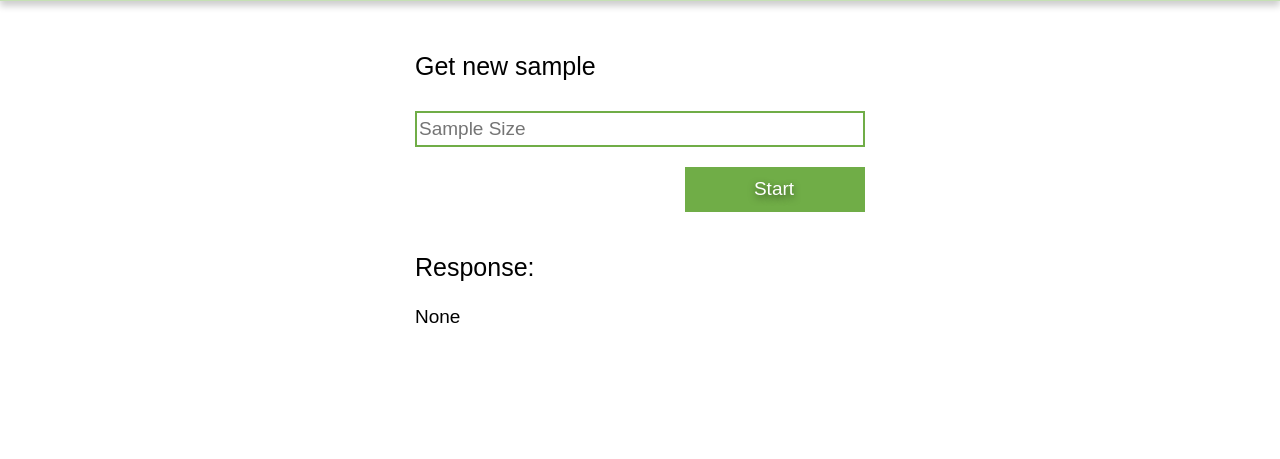
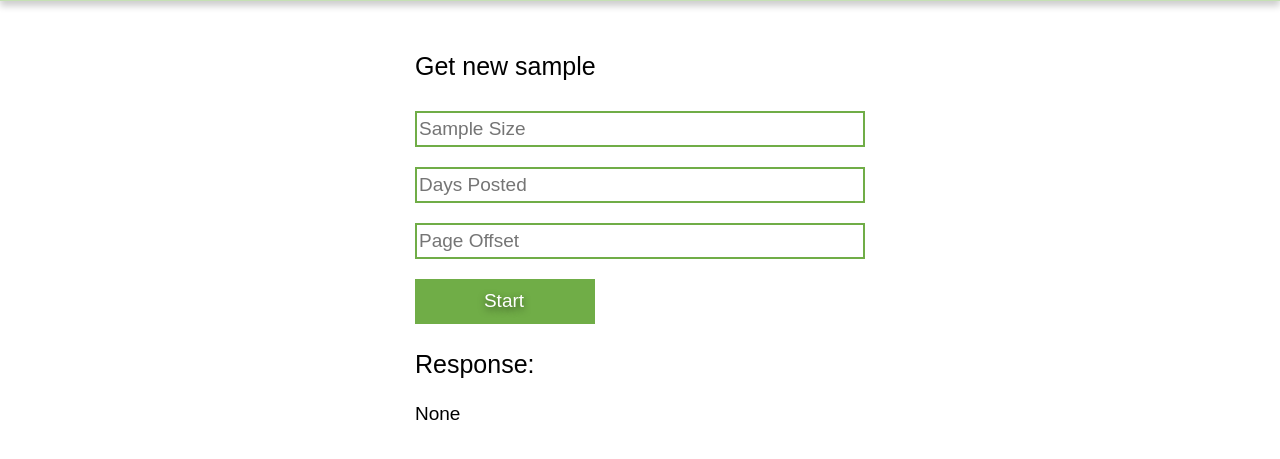
Before and after one commit to savf/gemjob, a Flask app: page /admin in a window 1280 px wide. Shown: the part 289-748 px from the top of the page. Run offline with Flask 2, Linux system fonts and the light colour scheme; data that the repository does not hold is empty.

Commit message:
Admin angepasst, data module angepasst

```diff
--- a/data_module/requirements.txt
+++ b/data_module/requirements.txt
@@ -1,5 +1,4 @@
 flask-restful
 python-upwork
 requests
-beautifulsoup4
 rethinkdb
--- a/webserver_module/app.py
+++ b/webserver_module/app.py
@@ -1,13 +1,13 @@
 import os
+working_dir = os.path.dirname(os.path.realpath(__file__)) + '/'
+os.environ['HTTPLIB_CA_CERTS_PATH'] = working_dir + 'cacert.pem'
 from flask import Flask, render_template, request, make_response, redirect, session, jsonify
 import requests
 import upwork
 import credentials
 
-working_dir = os.path.dirname(os.path.realpath(__file__)) + '/'
-os.environ['HTTPLIB_CA_CERTS_PATH'] = working_dir + 'cacert.pem'
-
 module_urls = {'D': 'http://data_module:5000/', 'DM': 'http://data_mining_module:5000/', 'DB': 'http://database_module:8080/'}
+# module_urls = {'D': 'http://localhost:5000/', 'DM': 'http://localhost:5001/', 'DB': 'http://localhost:8001/'}
 
 app = Flask(__name__)
 
@@ -67,14 +67,18 @@ def admin():
 
 @app.route('/get_sample')
 def get_sample():
-    sample_size = request.args.get('sample_size', 0, type=int)
+    json_data = request.args.to_dict()
+    for key, value in json_data.items():
+        try:
+            json_data[key] = int(value)
+        except:
+            json_data.pop(key)
 
     try:
-        result = requests.get(module_urls['D']+"/update_data/"+str(sample_size))
+        result = requests.post(module_urls['D']+"update_data/", json=json_data)
+        return jsonify(result=result.content)
     except:
-        result = 'Server not reachable'
-
-    return jsonify(result=result)
+        return jsonify(result='Server not responding')
 
 @app.route('/is_online')
 def is_online():
--- a/webserver_module/static/script.js
+++ b/webserver_module/static/script.js
@@ -8,7 +8,9 @@ $(document).ready(function() {
         $('#GetSample').prop("disabled",true).addClass("Disabled");
 
         $.getJSON($SCRIPT_ROOT + '/get_sample', {
-            sample_size: $('input[name="sample_size"]').val()
+            sample_size: $('input[name="sample_size"]').val(),
+            days_posted: $('input[name="days_posted"]').val(),
+            page_offset: $('input[name="page_offset"]').val()
         }, function(data) {
             $('#GetSample').prop("disabled",false).removeClass("Disabled");
             $("#Result").text(data.result);
--- a/webserver_module/static/style.css
+++ b/webserver_module/static/style.css
@@ -155,6 +155,7 @@ a:hover{
 	border-right: 2px solid #70ad47;
 	cursor: pointer;
     text-shadow: 0px 3px 7px rgba(0, 0, 0, 0.5);
+    display: block;
 }
 a.Button{
     height: 45px;
--- a/webserver_module/templates/admin.html
+++ b/webserver_module/templates/admin.html
@@ -52,6 +52,8 @@
             {% endif %}
             <form action="." method="POST">
                 <input type="number" min="1" step="1" name="sample_size" placeholder="Sample Size" size=50 maxlength=120 value="">
+                <input type="number" min="0" step="1" name="days_posted" placeholder="Days Posted" size=50 maxlength=120 value="">
+                <input type="number" min="0" step="1" name="page_offset" placeholder="Page Offset" size=50 maxlength=120 value="">
                 <input type="submit" value="Start" name="submit" class="Button" id="GetSample">
             </form>
             <div class="Text">
```
Also changed, not shown: data_module/app.py (+13 -11 lines).
